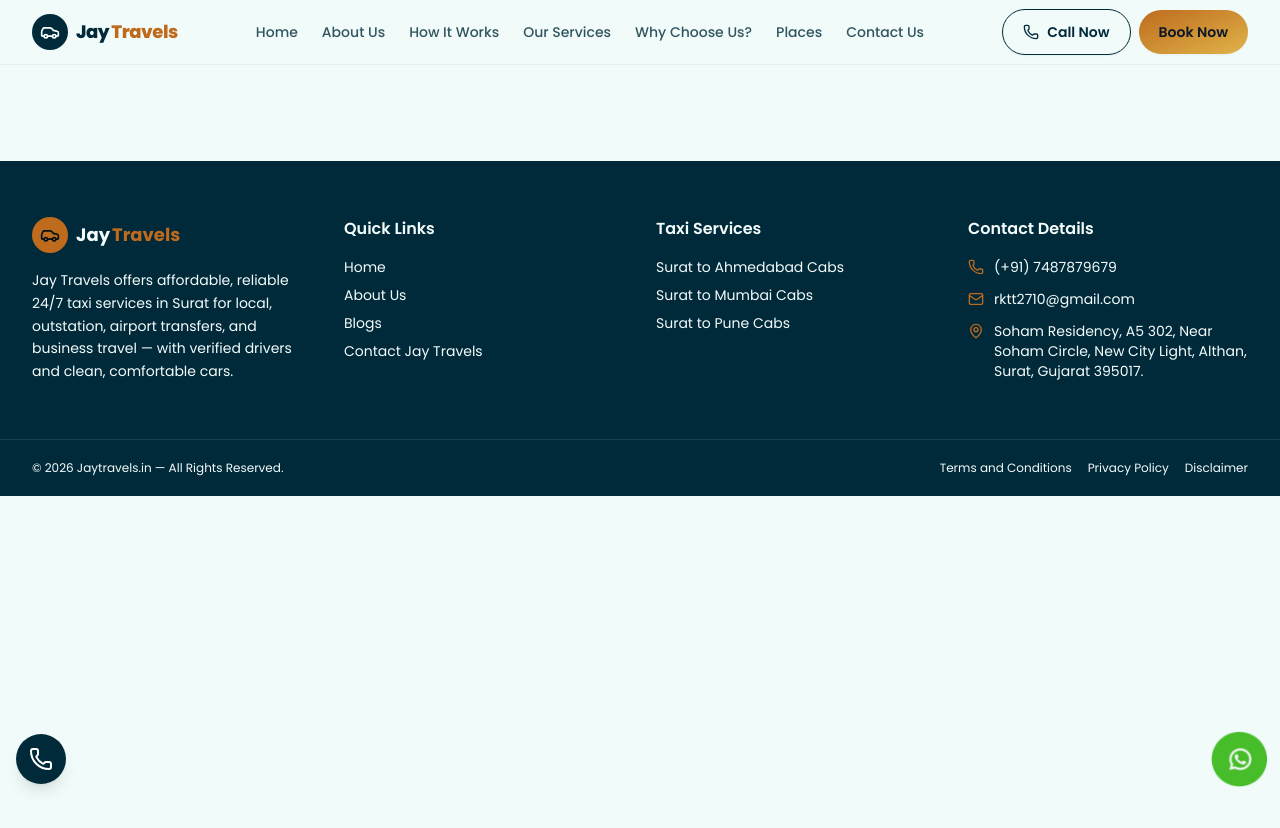
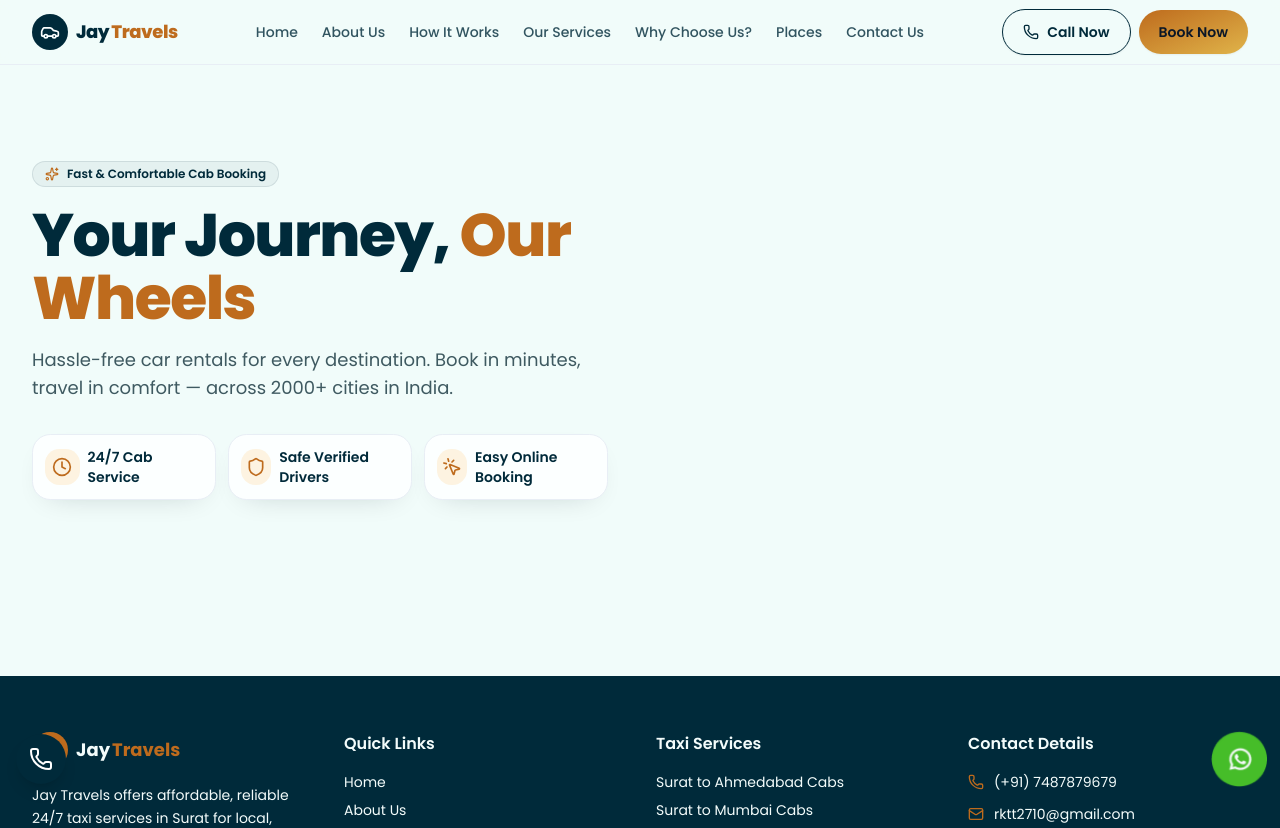
Before and after one commit to dhruviscalelot/jay_travels_website, a React (Vite) app: page / in a window 1280 px wide. Shown: the top 828 px of the page. Before the commit the page ends 800 px from the top, so only its background shows below. Built offline with nearby package versions, Linux system fonts and the light colour scheme.

Commit message:
home page in hero section left side ui implement

```diff
--- /dev/null
+++ b/src/common/CommonArray.jsx
@@ -0,0 +1,14 @@
+import {
+    Shield, Clock, MousePointerClick, MapPin, Route as RouteIcon, Car,
+    CheckCircle2, IndianRupee, Headphones, Sparkles, ArrowRight,
+    Briefcase, Building2, Plane, ChevronLeft, ChevronRight,
+} from "lucide-react";
+
+
+export const herosectionService = [
+
+    { icon: <Clock className="size-5" />, label: "24/7 Cab Service" },
+    { icon: <Shield className="size-5" />, label: "Safe Verified Drivers" },
+    { icon: <MousePointerClick className="size-5" />, label: "Easy Online Booking" },
+
+]
--- a/src/pages/Home/Home.jsx
+++ b/src/pages/Home/Home.jsx
@@ -1,13 +1,51 @@
-import React from 'react'
+import React, { useState } from 'react'
 import Header from '../../components/Header'
+import { herosectionService } from "../../common/CommonArray";
+import { Sparkles } from 'lucide-react';
 
 const Home = () => {
 
 
     return (
-       <>
-           <Header/>
-       </>
+        <>
+            <Header />
+
+            {/* hero section start */}
+            {/* HERO */}
+            <section id="book" className="hero-bg">
+                <div className="wrapper py-10 sm:py-14 md:py-20 grid lg:grid-cols-2 gap-8 lg:gap-10 items-start">
+                    <div className="pt-4 reveal_on_scroll">
+                        <span className="inline-flex max-w-full items-center gap-2 rounded-full bg-primary/5 border border-primary/10 px-3 py-1 text-xs font-semibold text-primary">
+                            <Sparkles className="size-3.5 text-primary-brand" /> Fast & Comfortable Cab Booking
+                        </span>
+                        <h1 className="mt-4 text-3xl sm:text-4xl md:text-6xl font-extrabold tracking-tight text-primary leading-[1.08] md:leading-[1.05]">
+                            Your Journey, <span className="text-primary-brand">Our Wheels</span>
+                        </h1>
+                        <p className="mt-4 text-base md:text-lg text-muted-foreground max-w-xl">
+                            Hassle-free car rentals for every destination. Book in minutes, travel in comfort — across
+                            2000+ cities in India.
+                        </p>
+
+                        <div className="mt-8 grid grid-cols-1 md:grid-cols-3 gap-3 max-w-xl">
+                            {herosectionService.map((s) => (
+                                <div key={s.label} className="hover_lift flex items-center gap-2 rounded-xl border border-border bg-card p-3 shadow-soft">
+                                    <span className="icon_motion inline-flex size-9 items-center justify-center rounded-lg bg-brand/15 text-primary-brand">
+                                        {s.icon}
+                                    </span>
+                                    <span className="text-sm font-semibold text-primary">{s.label}</span>
+                                </div>
+                            ))}
+                        </div>
+                    </div>
+                    <div className="lg:pl-6 reveal_on_scroll reveal_delay_1">
+                        {/* <FromToLocation homeLayout /> */}
+                    </div>
+                </div>
+                {/* <HeroTaxiLane /> */}
+            </section>
+
+            {/* hero section end */}
+        </>
     )
 }
 
```
